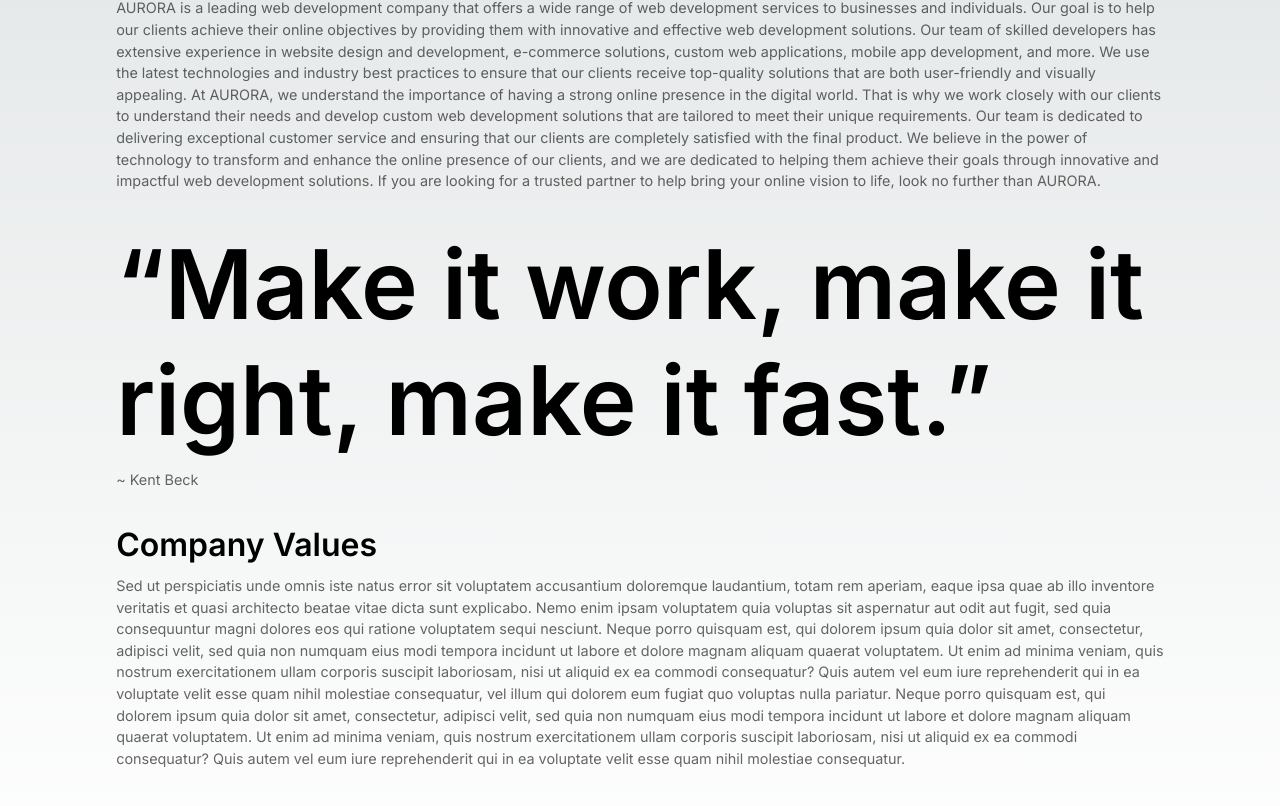
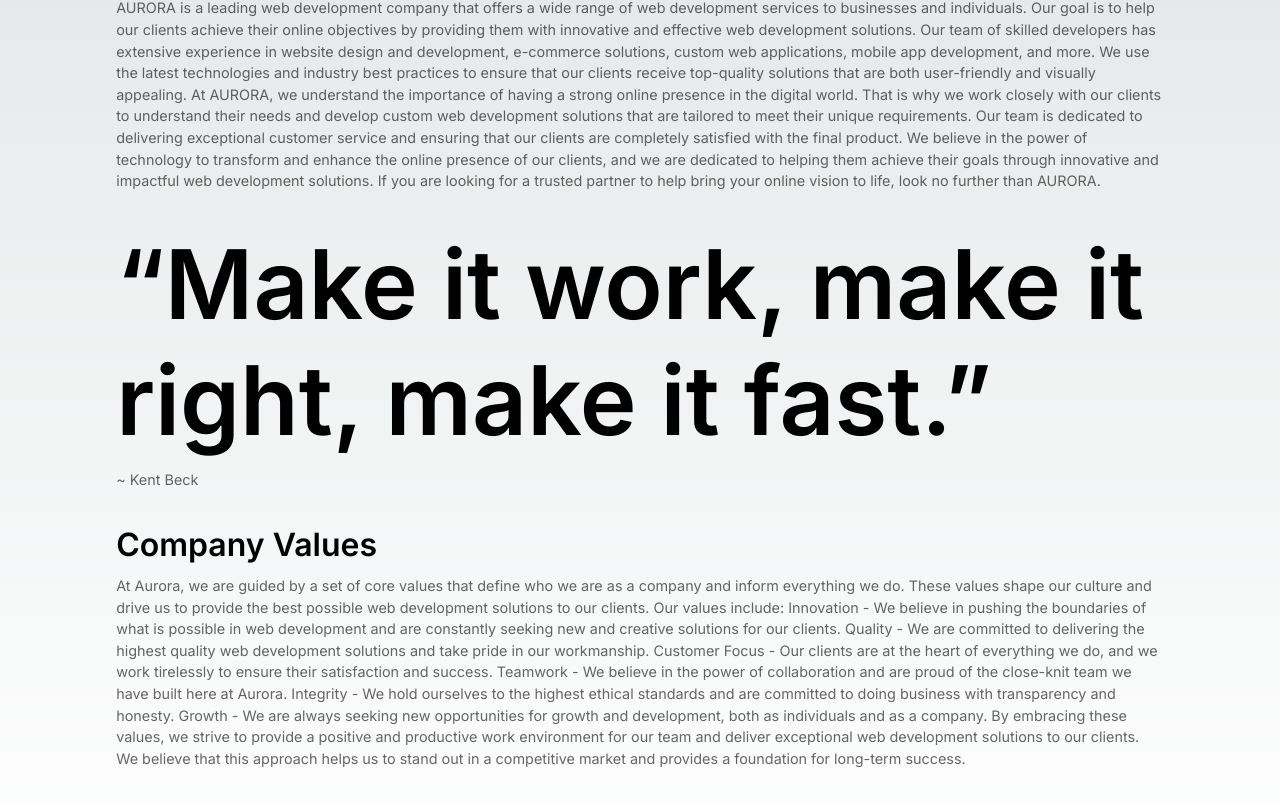
Before and after one commit to Xavi-O/AURORA, a Next.js app: page /about in a window 1280 px wide. Shown: the part 585-1391 px from the top of the page. Built offline with nearby package versions, Linux system fonts and the light colour scheme.

Commit message:
added values

```diff
--- a/pages/about.tsx
+++ b/pages/about.tsx
@@ -87,13 +87,25 @@
               Our company
             </h2>
             <p className={inter.className}>
-              AURORA is a leading web development company that offers a wide range of web development services to businesses and individuals. Our goal is to help our clients achieve their online objectives by providing them with innovative and effective web development solutions.
+              AURORA is a leading web development company that offers a wide range of web development services to
+              businesses and individuals. Our goal is to help our clients achieve their online objectives by
+              providing them with innovative and effective web development solutions.
 
-              Our team of skilled developers has extensive experience in website design and development, e-commerce solutions, custom web applications, mobile app development, and more. We use the latest technologies and industry best practices to ensure that our clients receive top-quality solutions that are both user-friendly and visually appealing.
+              Our team of skilled developers has extensive experience in website design and development, e-commerce
+              solutions, custom web applications, mobile app development, and more. We use the latest technologies
+              and industry best practices to ensure that our clients receive top-quality solutions that are both
+              user-friendly and visually appealing.
 
-              At AURORA, we understand the importance of having a strong online presence in the digital world. That is why we work closely with our clients to understand their needs and develop custom web development solutions that are tailored to meet their unique requirements. Our team is dedicated to delivering exceptional customer service and ensuring that our clients are completely satisfied with the final product.
+              At AURORA, we understand the importance of having a strong online presence in the digital world. That
+              is why we work closely with our clients to understand their needs and develop custom web development
+              solutions that are tailored to meet their unique requirements. Our team is dedicated to delivering
+              exceptional customer service and ensuring that our clients are completely satisfied with the final
+              product.
 
-              We believe in the power of technology to transform and enhance the online presence of our clients, and we are dedicated to helping them achieve their goals through innovative and impactful web development solutions. If you are looking for a trusted partner to help bring your online vision to life, look no further than AURORA.
+              We believe in the power of technology to transform and enhance the online presence of our clients, and
+              we are dedicated to helping them achieve their goals through innovative and impactful web development
+              solutions. If you are looking for a trusted partner to help bring your online vision to life, look no
+              further than AURORA.
             </p>
           </a>
 
@@ -121,19 +133,24 @@
               Company Values
             </h2>
             <p className={inter.className}>
-              Sed ut perspiciatis unde omnis iste natus error sit voluptatem accusantium doloremque laudantium,
-              totam rem aperiam, eaque ipsa quae ab illo inventore veritatis et quasi architecto beatae vitae dicta
-              sunt explicabo. Nemo enim ipsam voluptatem quia voluptas sit aspernatur aut odit aut fugit, sed quia
-              consequuntur magni dolores eos qui ratione voluptatem sequi nesciunt. Neque porro quisquam est, qui
-              dolorem ipsum quia dolor sit amet, consectetur, adipisci velit, sed quia non numquam eius modi tempora
-              incidunt ut labore et dolore magnam aliquam quaerat voluptatem. Ut enim ad minima veniam, quis nostrum
-              exercitationem ullam corporis suscipit laboriosam, nisi ut aliquid ex ea commodi consequatur? Quis autem
-              vel eum iure reprehenderit qui in ea voluptate velit esse quam nihil molestiae consequatur, vel illum
-              qui dolorem eum fugiat quo voluptas nulla pariatur. Neque porro quisquam est, qui dolorem ipsum quia
-              dolor sit amet, consectetur, adipisci velit, sed quia non numquam eius modi tempora incidunt ut labore
-              et dolore magnam aliquam quaerat voluptatem. Ut enim ad minima veniam, quis nostrum exercitationem
-              ullam corporis suscipit laboriosam, nisi ut aliquid ex ea commodi consequatur? Quis autem vel eum iure
-              reprehenderit qui in ea voluptate velit esse quam nihil molestiae consequatur.
+              At Aurora, we are guided by a set of core values that define who we are as a company and inform everything we do. These values shape our culture and drive us to provide the best possible web development solutions to our clients.
+
+              Our values include:
+
+              Innovation - We believe in pushing the boundaries of what is possible in web development and are constantly seeking new and creative solutions for our clients.
+
+              Quality - We are committed to delivering the highest quality web development solutions and take pride in our workmanship.
+
+              Customer Focus - Our clients are at the heart of everything we do, and we work tirelessly to ensure their satisfaction and success.
+
+              Teamwork - We believe in the power of collaboration and are proud of the close-knit team we have built here at Aurora.
+
+              Integrity - We hold ourselves to the highest ethical standards and are committed to doing business with transparency and honesty.
+
+              Growth - We are always seeking new opportunities for growth and development, both as individuals and as a company.
+
+              By embracing these values, we strive to provide a positive and productive work environment for our team and deliver exceptional web development solutions to our clients. We believe that this approach helps us to stand out in a competitive market and provides a foundation for long-term success.
+
             </p>
           </a>
         </div>
```
